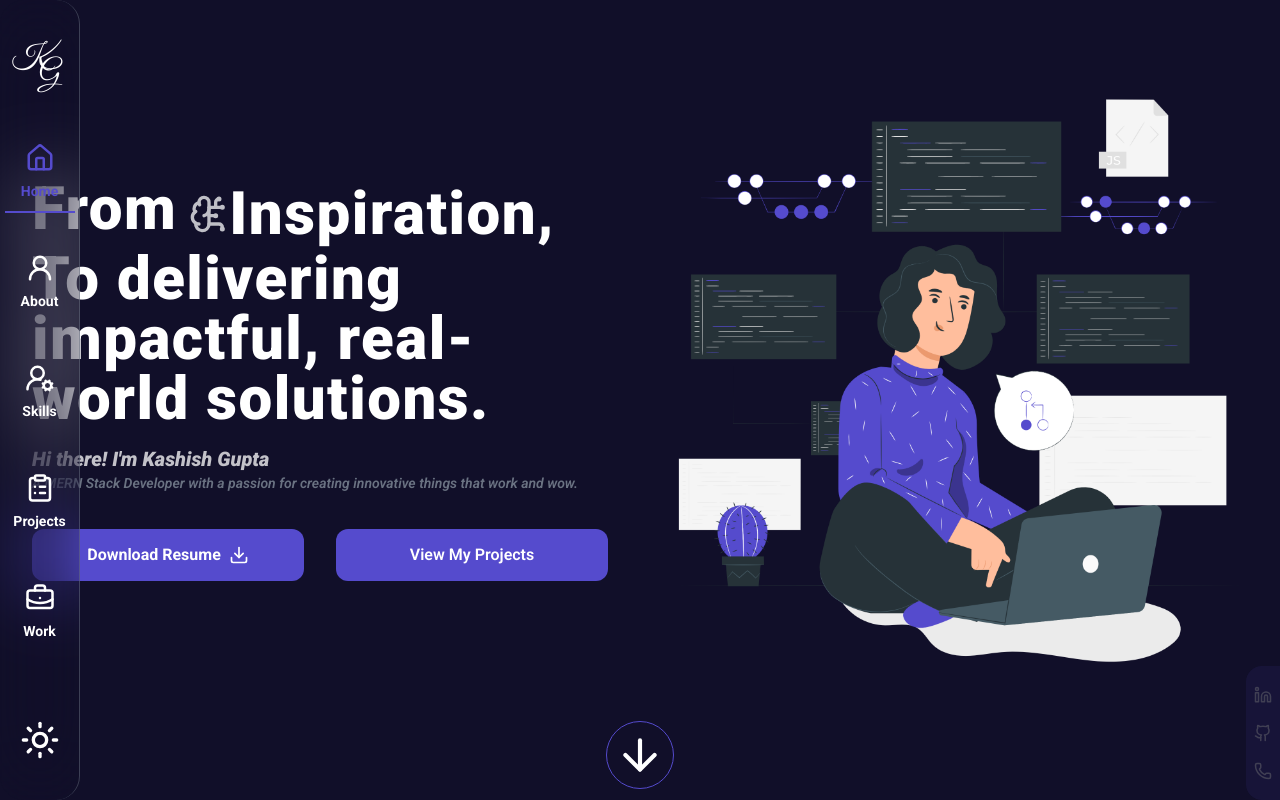
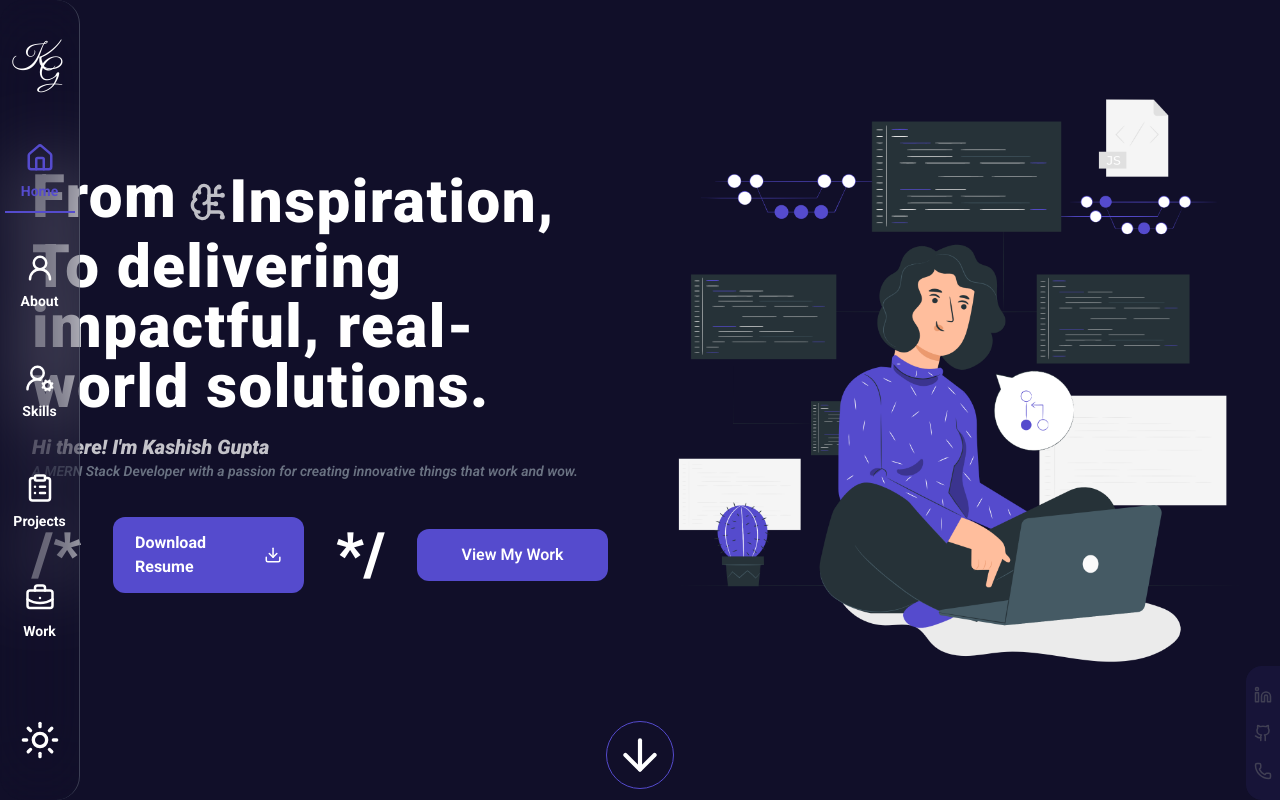
Before and after one commit to Kashish2402/Portfolio, a React (Vite) app: page / in a window 1280 px wide. Built offline with nearby package versions, Linux system fonts and the light colour scheme.

Commit message:
Update Header.jsx

```diff
--- a/src/component/Header/Header.jsx
+++ b/src/component/Header/Header.jsx
@@ -112,21 +112,21 @@ function Header() {
               transition={{ delay: 1.4, duration: 0.5 }}
               className="w-full tracking-normal mx-auto mt-5 flex flex-col md:flex-row items-center gap-8"
             >
-              <a
+             /* <a
                 href="/Kashish Gupta-Resume.pdf"
                 download="Kashish-Gupta-Resume.pdf"
                 aria-label="download-resume"
                 className="flex w-full md:w-1/2 gap-2 items-center justify-center font-bold cursor-pointer text-base bg-purple-600 py-3 px-5 rounded-xl text-white dark:bg-[rgb(85,75,205)] border-2 border-transparent transition-colors duration-300 hover:bg-transparent hover:text-purple-600 dark:hover:text-[rgb(85,75,205)] hover:border-purple-600 dark:hover:border-[rgb(85,75,205)] "
               >
                 Download Resume <DownloadIcon size={20} />
-              </a>
+              </a>*/
 
               <button
                 aria-label="projects"
                 className="flex w-full md:w-1/2 gap-2 text-base items-center justify-center font-semibold cursor-pointer bg-purple-600 py-3 dark:bg-[rgb(85,75,205)] text-white transition-colors border-2 border-transparent duration-300 px-5 rounded-xl hover:bg-transparent hover:text-purple-600 dark:hover:text-[rgb(85,75,205)] hover:border-purple-600 dark:hover:border-[rgb(85,75,205)]"
                 onClick={viewProject}
               >
-                View My Projects
+                View My Work
               </button>
             </motion.div>
           </div>
```
